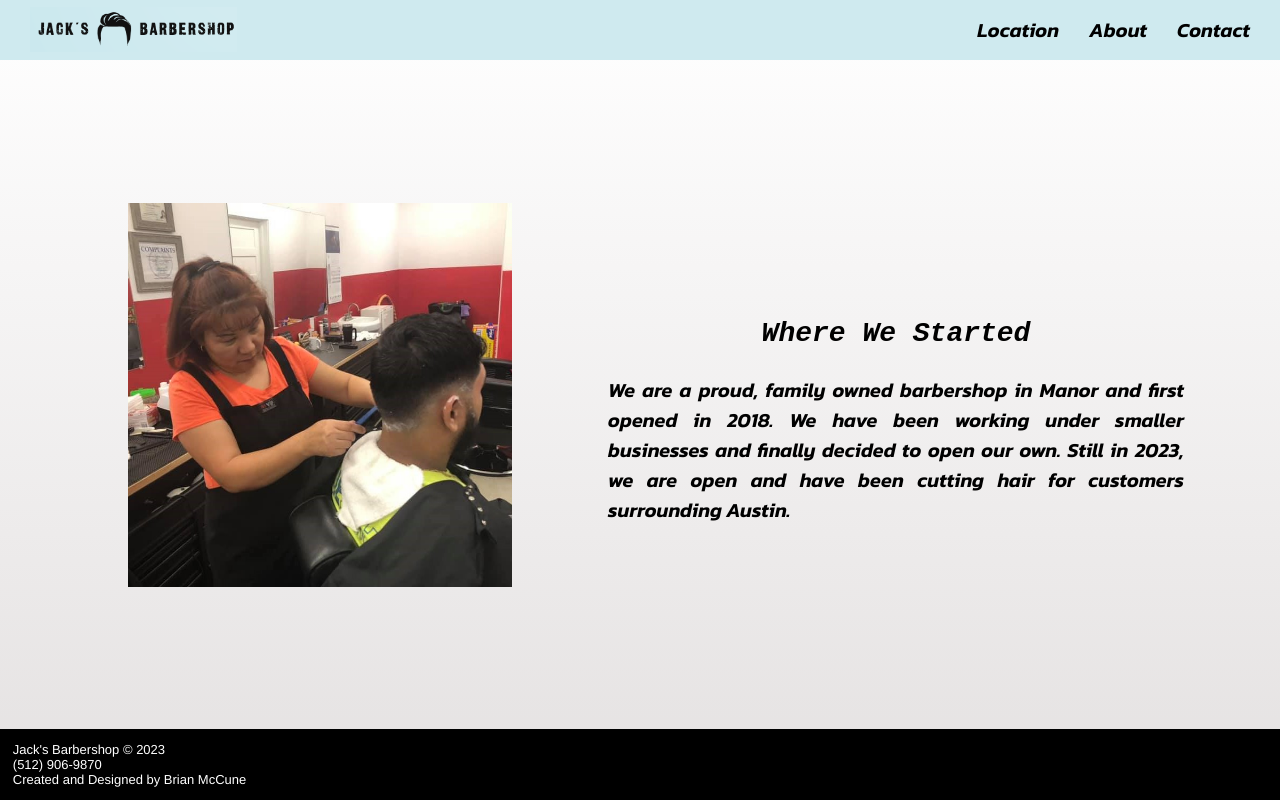
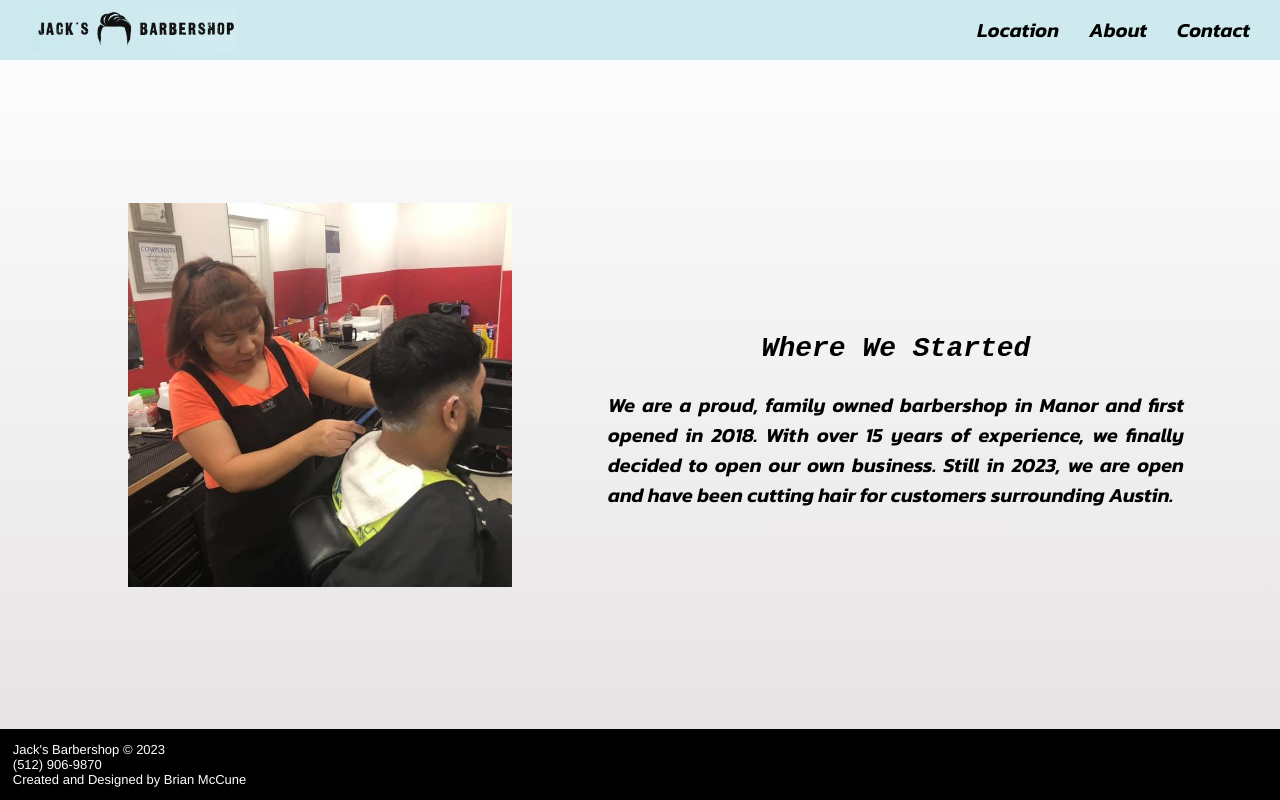
Before and after one commit to Brian4755/Jack-s-Barbershop, a React (Create React App) app: page /about in a window 1280 px wide. Built offline with nearby package versions, Linux system fonts and the light colour scheme.

Commit message:
about me tect change

```diff
--- a/src/About.jsx
+++ b/src/About.jsx
@@ -6,7 +6,7 @@ const About = () => {
       <img className="aboutImage" src="./AboutImage.jpg" alt="Barber Shaving Customer" />
       <div className='aboutUsText'>
         <h1 className='aboutUsTitle'>Where We Started</h1>
-        <p className='aboutUsDetails'>We are a proud, family owned barbershop in Manor and first opened in 2018. We have been working under smaller businesses and finally decided to open our own. Still in 2023, we are open and have been cutting hair for customers surrounding Austin.</p>
+        <p className='aboutUsDetails'>We are a proud, family owned barbershop in Manor and first opened in 2018. With over 15 years of experience, we finally decided to open our own business. Still in 2023, we are open and have been cutting hair for customers surrounding Austin.</p>
       </div>
     </div>
    )
```
